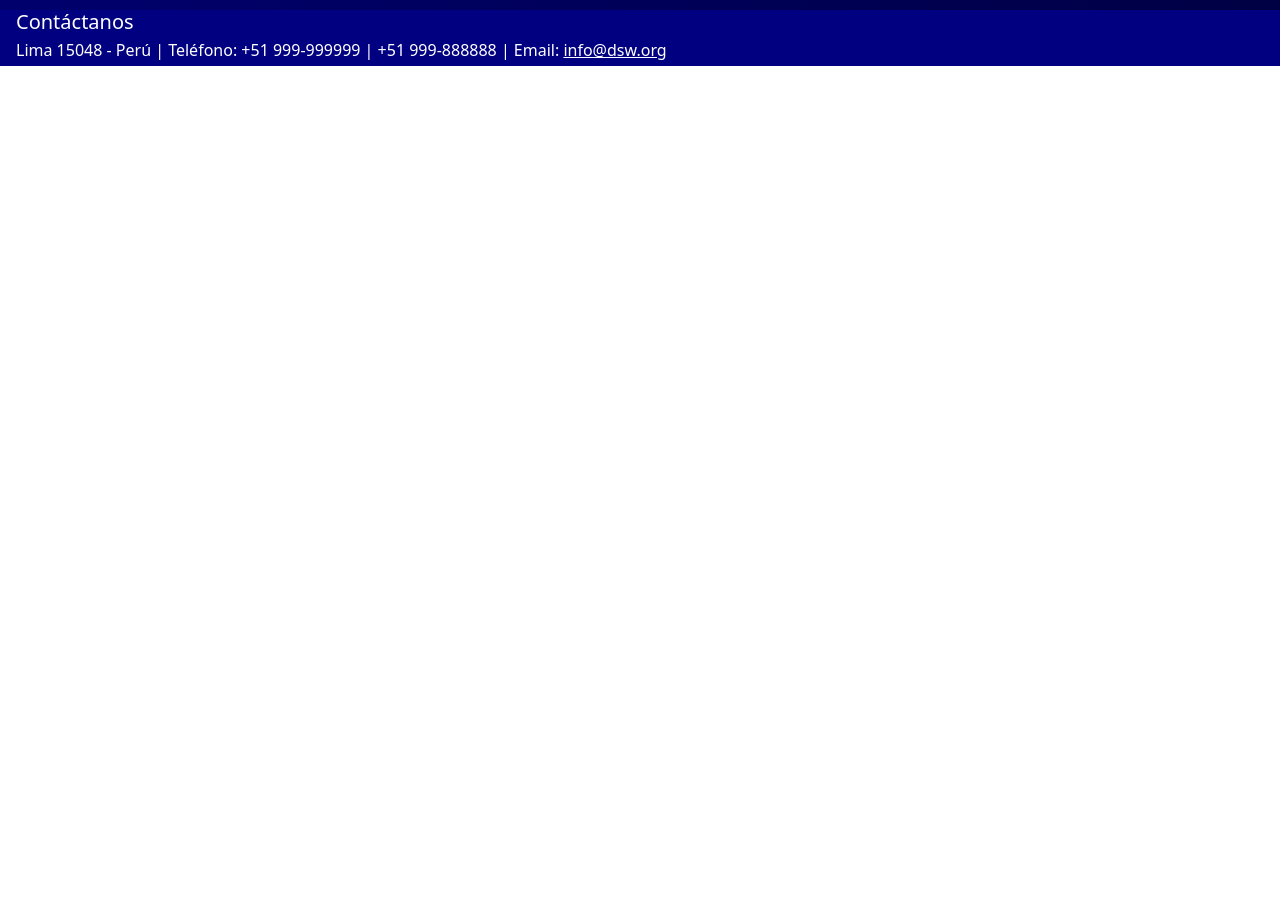
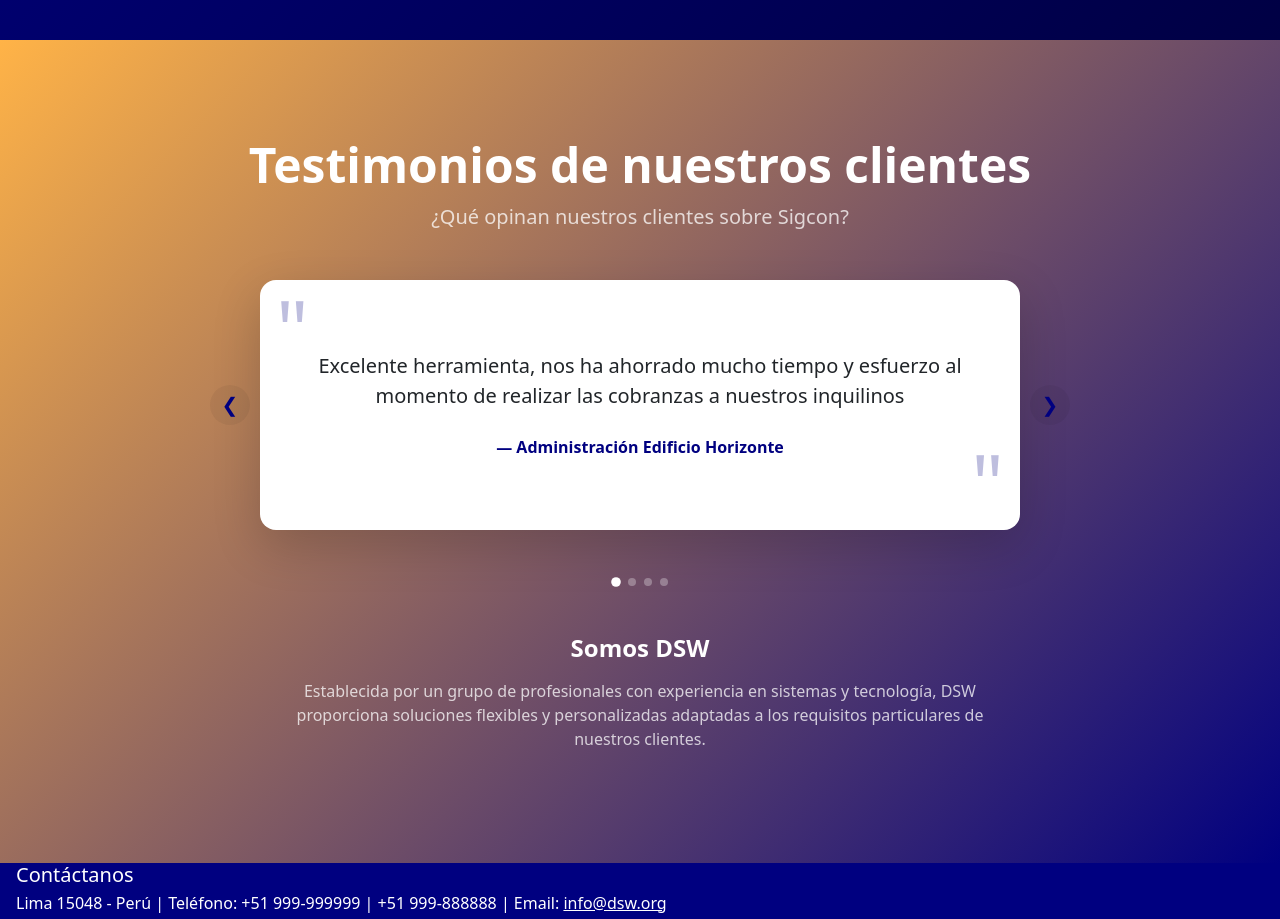
Before and after one commit to zcodlab/262CC3S2BAngularSigconFrontend, an Angular app: page / in a window 1280 px wide. Shown: the part 3280-4199 px from the top of the page. Before the commit the page ends 3346 px from the top, so only its background shows below. Built offline with nearby package versions, Linux system fonts and the light colour scheme.

Commit message:
add 4 seccion testimonios

```diff
--- a/src/app/components/home/home.html
+++ b/src/app/components/home/home.html
@@ -302,5 +302,47 @@
   </div><!--end container-->>
 </section><!--end 3° seccion-->
 
+<!--4° SECCION: Testimonios-->
+<section class="py-5 testimonials-section text-white">
+  <div class="container py-5">
+    <div class="text-center mb-5">
+      <h2 class="display-5 fw-bold mb-2">Testimonios de nuestros clientes</h2>
+      <p class="lead opacity-75">¿Qué opinan nuestros clientes sobre Sigcon?</p>
+    </div>
+
+    <div class="row justify-content-center mb-5">
+      <div class="col-md-8 position-relative testimonials-wrapper">
+        @for (t of testimonials; track i; let i = $index) {
+          <div class="testimonial-card-slider text-center p-5 rounded-4 bg-white text-dark shadow-lg h-100 d-flex flex-column justify-content-center" [class.active-testimonial]="i === testimonialIndex">
+            <span class="display-1 text-primary opacity-25 position-absolute top-0 start-0 ms-3 mt-n2">"</span>
+            <p class="fs-5 fw-normal italic mb-4">{{ t.text }}</p>
+            <p class="fw-bold text-primary mb-0">— {{ t.author }}</p>
+            <span class="display-1 text-primary opacity-25 position-absolute bottom-0 end-0 me-3 mb-n2">"</span>
+          </div>
+        }
+
+        <button class="t-slider-btn t-prev" (click)="prevTestimonial()">&#10094;</button>
+        <button class="t-slider-btn t-next" (click)="nextTestimonial()">&#10095;</button>
+      </div>
+    </div><!--end row-->
+
+    <div class="text-center mb-4">
+      <div class="d-flex justify-content-center gap-2">
+        @for (dot of testimonials; track i; let i = $index) {
+          <span class="t-dot"
+                [class.t-dot-active]="i === testimonialIndex"
+                (click)="goToTestimonial(i)"></span>
+        }
+      </div>
+    </div>
+
+    <div class="row justify-content-center mt-5">
+      <div class="col-lg-8 text-center">
+        <h3 class="fw-bold h4 mb-3">Somos DSW</h3>
+        <p class="opacity-75">Establecida por un grupo de profesionales con experiencia en sistemas y tecnología, DSW proporciona soluciones flexibles y personalizadas adaptadas a los requisitos particulares de nuestros clientes.</p>
+      </div>
+    </div>
+  </div>
+</section><!--end 4 seccion-->
 
 <app-footer />
--- a/src/app/components/home/home.scss
+++ b/src/app/components/home/home.scss
@@ -122,3 +122,55 @@
 .cta-section {
   background: linear-gradient(135deg, map.get($colors, "primary") 0%, map.get($colors, "primary-dark") 100%);
 }
+
+.testimonials-section {
+  background: linear-gradient(135deg, map.get($colors, "accent") 0%, map.get($colors, "primary") 100%);
+}
+
+.testimonial-card-slider {
+  position: absolute; top: 0; left: 0; width: 100%; height: 100%; opacity: 0; visibility: hidden;
+  transition: all 0.6s ease; transform: translateX(rem(50px));
+}
+.testimonial-card-slider.active-testimonial { opacity: 1; visibility: visible; transform: translateX(0); }
+
+.t-slider-btn {
+  position: absolute; top: 50%; transform: translateY(-50%);
+  background: rgba(0,0,0,0.05); color: map.get($colors, "primary"); width: rem(40px); height: rem(40px);
+  border: none; cursor: pointer; font-size: rem(20px); z-index: 10;
+  border-radius: 50%; display: flex; justify-content: center; align-items: center;
+  transition: all 0.3s;
+  &:hover { background: map.get($colors, "primary"); color: white; }
+}
+.t-prev { left: rem(-50px); }
+.t-next { right: rem(-50px); }
+
+.t-dot { width: rem(8px); height: rem(8px); background: rgba(255,255,255,0.3); border-radius: 50%; cursor: pointer; &.t-dot-active { background: map.get($colors, "white"); transform: scale(1.2); } }
+
+@include respond-to("md") {
+  .t-slider-btn { display: none; }
+  .slider-container { height: auto; min-height: rem(400px); }
+  .slide { position: relative; height: rem(400px); }
+}
+
+.title-underline {
+  height: rem(4px);
+  width: rem(80px);
+}
+
+.step-underline {
+  height: rem(2px);
+  width: rem(40px);
+}
+
+.solution-badge-size {
+  width: rem(40px);
+  height: rem(40px);
+}
+
+.cta-max-width {
+  max-width: rem(700px);
+}
+
+.testimonials-wrapper {
+  min-height: rem(250px);
+}
--- a/src/app/components/home/home.ts
+++ b/src/app/components/home/home.ts
@@ -17,8 +17,30 @@ export class Home implements OnInit, OnDestroy {
     { url: 'assets/imagenes/slider/bg4.jpg', type: 'problems' }
   ];
   currentIndex = 0;
-  ngOnInit(){}
-  ngOnDestroy(){}
+  private intervalId: any;
+
+  ngOnInit(){
+    this.startSlider();
+    this.startTestimonialSlider();
+  }
+
+  ngOnDestroy(){
+    if (this.intervalId) clearInterval(this.intervalId);
+    if (this.testimonialIntervalId) clearInterval(this.testimonialIntervalId);
+  }
+
+  startSlider() {
+    this.intervalId = setInterval(() => {
+      this.nextSlide();
+    }, 5000);
+  }
+
+   // Testimonial Slider Logic
+  startTestimonialSlider() {
+    this.testimonialIntervalId = setInterval(() => {
+      this.nextTestimonial();
+    }, 6000);
+  }
 
   nextSlide() {
     this.currentIndex = (this.currentIndex + 1) % this.slides.length;
@@ -32,6 +54,38 @@ export class Home implements OnInit, OnDestroy {
     this.currentIndex = index;
   }
 
+  testimonials = [
+    {
+      text: 'Excelente herramienta, nos ha ahorrado mucho tiempo y esfuerzo al momento de realizar las cobranzas a nuestros inquilinos',
+      author: 'Administración Edificio Horizonte'
+    },
+    {
+      text: 'Muy flexible y se adapta perfectamente a las necesidades de los condominios que administramos',
+      author: 'DSW Soluciones'
+    },
+    {
+      text: 'La transparencia en los reportes financieros ha mejorado la confianza de todos los copropietarios.',
+      author: 'Condominio Las Praderas'
+    },
+    {
+      text: 'El soporte técnico es excepcional, siempre están dispuestos a ayudar con cualquier duda.',
+      author: 'Residencial San Felipe'
+    }
+  ];
 
+  testimonialIndex = 0;
+  private testimonialIntervalId: any;
+
+  nextTestimonial() {
+    this.testimonialIndex = (this.testimonialIndex + 1) % this.testimonials.length;
+  }
+
+  prevTestimonial() {
+    this.testimonialIndex = (this.testimonialIndex - 1 + this.testimonials.length) % this.testimonials.length;
+  }
+
+  goToTestimonial(index: number) {
+    this.testimonialIndex = index;
+  }
 
 }
```
